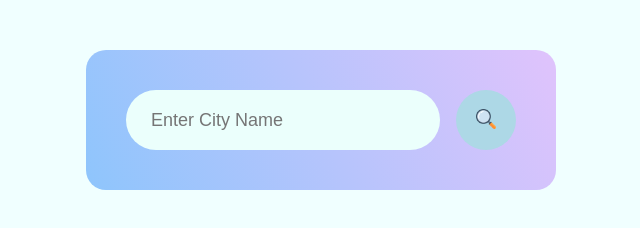
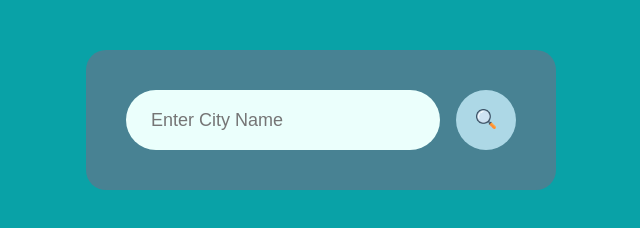
Before and after one commit to rghvgrv/Weather-App, a plain HTML site: page index.html in a window 1280 px wide. Shown: the whole page, without its empty margins (319-959 px from the left). Drawn offline with Linux system fonts and the light colour scheme.

Commit message:
added weather and some bg changes

```diff
--- a/index.html
+++ b/index.html
@@ -1,11 +1,20 @@
 <!DOCTYPE html>
 <html lang="en">
 <head>
+
+    <!-- META TAG -->
     <meta charset="UTF-8">
     <meta http-equiv="X-UA-Compatible" content="IE=edge">
     <meta name="viewport" content="width=device-width, initial-scale=1.0">
+    <meta name="theme-color" content="#09a2a7" >
+    <meta name="description" content="Weather-App">
+
+    <!-- LINKS -->
+    <link rel="shortcut icon" href="images/weather.png" type="image/x-icon">
     <link rel="stylesheet" href="style.css">
-    <title>Weather API</title>
+
+    <title>Weather APP</title>
+
 </head>
 <body>
     <div class="card">
--- a/style.css
+++ b/style.css
@@ -8,7 +8,7 @@
 
 body
 {
-    background-color: azure;
+    background-color: rgb(9, 162, 167);
 }
 
 .card
@@ -16,8 +16,7 @@ body
     width: 90%;
     max-width:  470px;
     /* background: rgb(187, 169, 135); */
-    background-color: #8EC5FC;
-    background-image: linear-gradient(62deg, #8EC5FC 0%, #E0C3FC 100%);
+    background-color: #488293;
     color: #fff;
     margin: 50px auto 0;
     border-radius: 20px;
```
Also changed, not shown: images/weather.png (renamed from images/weather-forecast.png).
